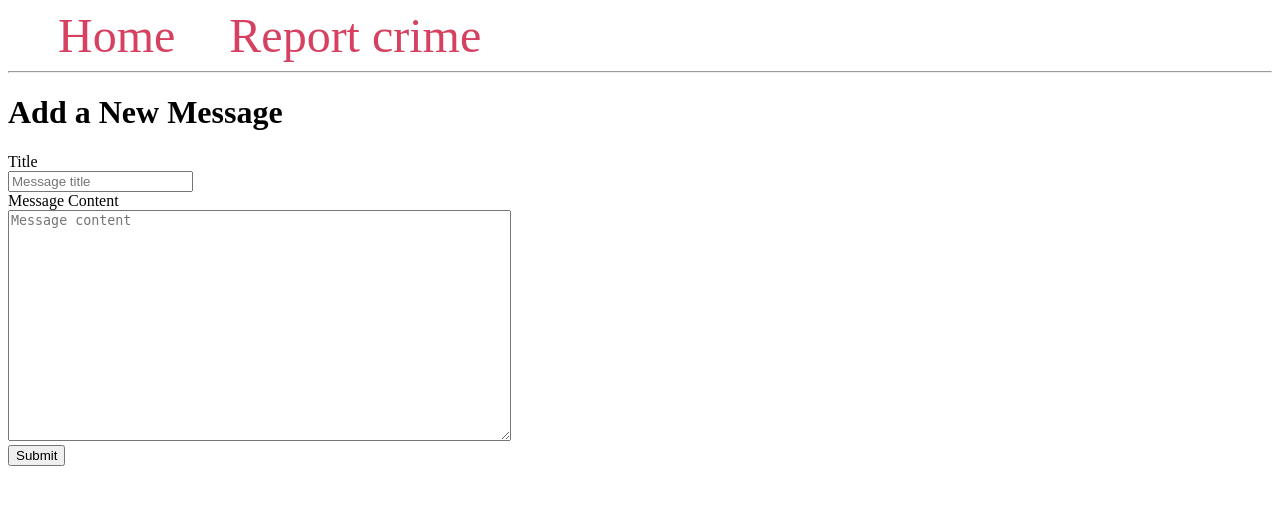
After one commit to jikaelgagnon/crime-pathfinder, a Flask app: page /create/ in a window 1280 px wide. The commit adds this page. Shown: the top 505 px of the page. Run offline with Flask 3, Linux system fonts and the light colour scheme.

Commit message:
many changez

```diff
--- a/crime_pathfinder/routes.py
+++ b/crime_pathfinder/routes.py
@@ -1,6 +1,31 @@
-from flask import Flask, render_template
+from flask import Flask, render_template, request, url_for, flash, redirect
 from crime_pathfinder import app
 
+# app = Flask(__name__)
+app.config['SECRET_KEY'] = 'df0331cefc6c2a9a5d0208a726a5d1c0fd17324feba25506'
+
+messages = [{'title': 'Message One',
+             'content': 'Message One Content'},
+            {'title': 'Message Two',
+             'content': 'Message Two Content'}
+            ]
+
 @app.route('/')
-def home():
-    return render_template('map.html')
+def index():
+    return render_template('index.html', messages=messages)
+
+@app.route('/create/', methods=('GET', 'POST'))
+def create():
+    if request.method == 'POST':
+        title = request.form['title']
+        content = request.form['content']
+
+        if not title:
+            flash('Title is required!')
+        elif not content:
+            flash('Content is required!')
+        else:
+            messages.append({'title': title, 'content': content})
+            return redirect(url_for('index'))
+
+    return render_template('create.html')
--- /dev/null
+++ b/crime_pathfinder/templates/base.html
@@ -0,0 +1,31 @@
+<!DOCTYPE html>
+<html lang="en">
+<head>
+    <meta charset="UTF-8">
+    <title>{% block title %} {% endblock %} - FlaskApp</title>
+    <style>
+        .message {
+            padding: 10px;
+            margin: 5px;
+            background-color: #f3f3f3
+        }
+        nav a {
+            color: #d64161;
+            font-size: 3em;
+            margin-left: 50px;
+            text-decoration: none;
+        }
+
+    </style>
+</head>
+<body>
+    <nav>
+        <a>Home</a>
+        <a href="{{ url_for('create') }}">Report crime</a>
+    </nav>
+    <hr>
+    <div class="content">
+        {% block content %} {% endblock %}
+    </div>
+</body>
+</html>
--- /dev/null
+++ b/crime_pathfinder/templates/create.html
@@ -0,0 +1,23 @@
+{% extends 'base.html' %}
+
+{% block content %}
+    <h1>{% block title %} Add a New Message {% endblock %}</h1>
+    <form method="post">
+        <label for="title">Title</label>
+        <br>
+        <input type="text" name="title"
+               placeholder="Message title"
+               value="{{ request.form['title'] }}"></input>
+        <br>
+
+        <label for="content">Message Content</label>
+        <br>
+        <textarea name="content"
+                  placeholder="Message content"
+                  rows="15"
+                  cols="60"
+                  >{{ request.form['content'] }}</textarea>
+        <br>
+        <button type="submit">Submit</button>
+    </form>
+{% endblock %}
--- /dev/null
+++ b/run.py
@@ -0,0 +1,3 @@
+from crime_pathfinder import app
+
+app.run(debug=True)
```
Also changed, not shown: crime_pathfinder/templates/index.html (+10 -12 lines).
